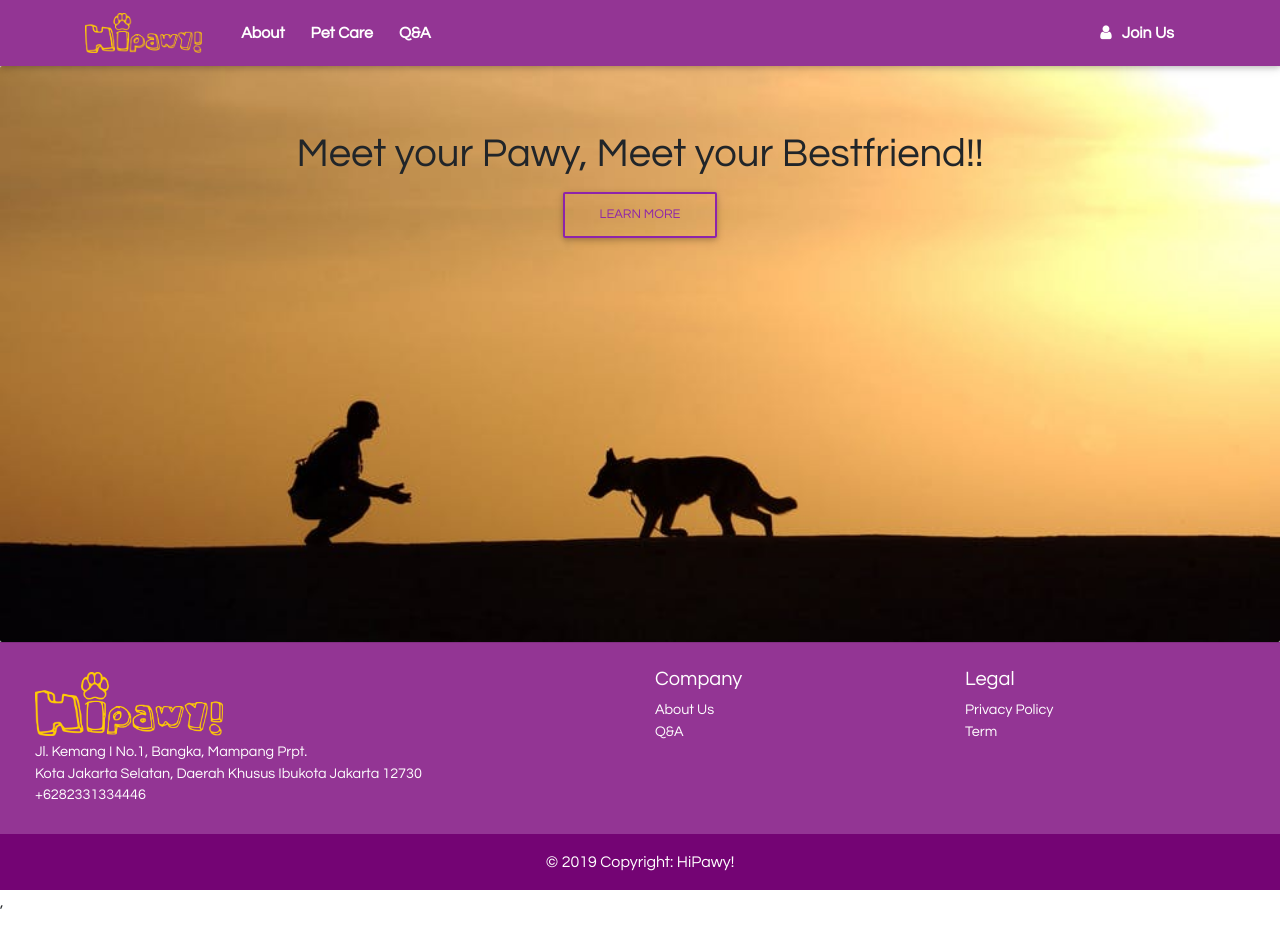
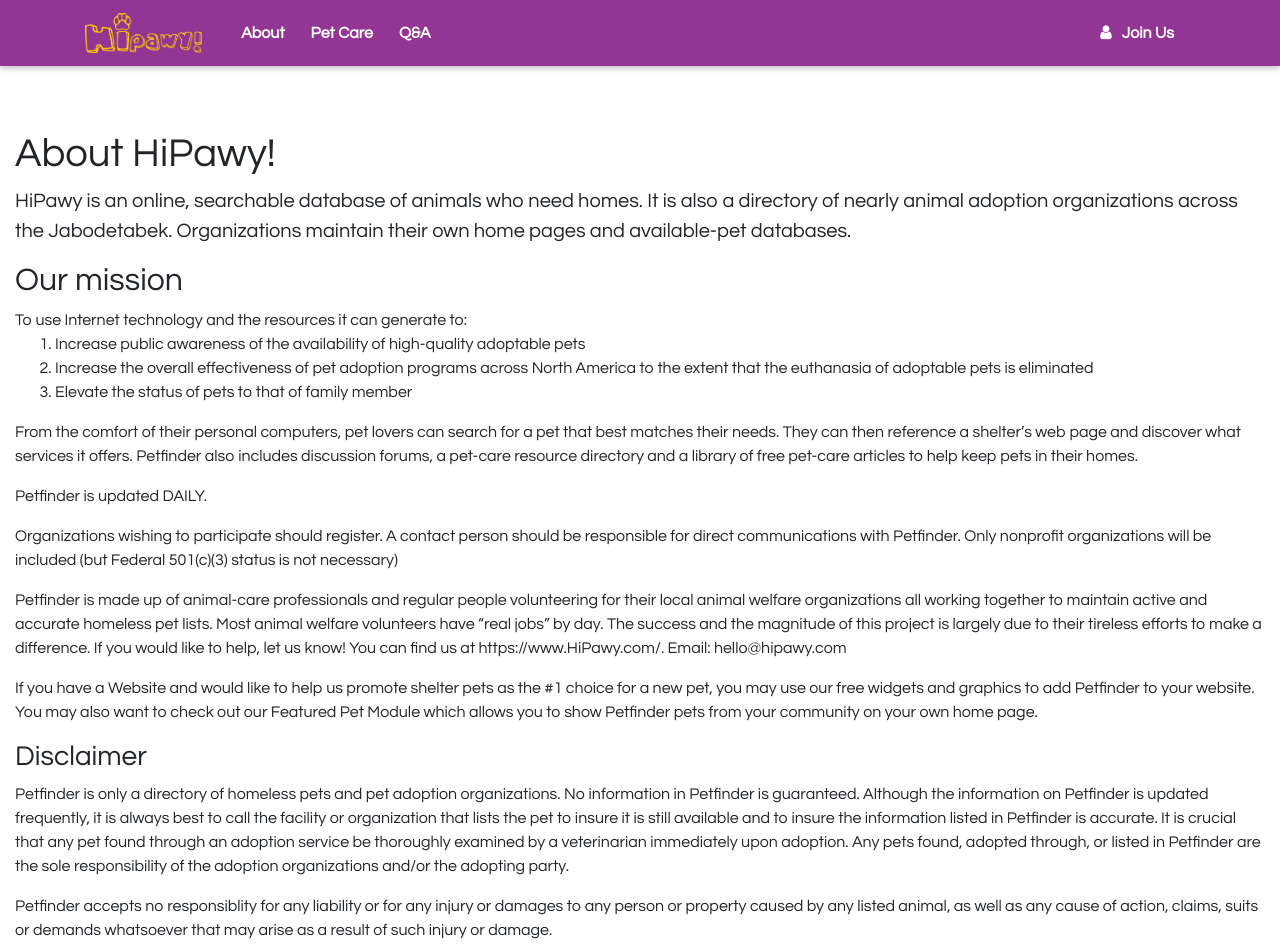
Before and after one commit to hipawy/hipawy-frontend, a React (Create React App) app: page /About in a window 1280 px wide. Shown: the top 952 px of the page. Before the commit the page ends 914 px from the top, so only its background shows below. Built offline with nearby package versions, Linux system fonts and the light colour scheme.

Commit message:
add About and create app.js

```diff
--- /dev/null
+++ b/src/App.js
@@ -0,0 +1,24 @@
+import React, { Component } from "react";
+import { BrowserRouter as Router, Route} from "react-router-dom";
+
+import Home from "./views/Home";
+import About from "./views/About";
+import PetCare from "./views/PetCare";
+
+class App extends Component {
+  render() {
+    return (
+      <Router>
+            <div>
+                <switch>
+          <Route  path="/" exact component={Home} />
+          <Route path="/About" exact component={About} />
+                    <Route path="/PetCare" exact component={PetCare} />
+                </switch>
+        </div>
+      </Router>
+    );
+  }
+}
+
+export default App;
--- a/src/components/Header.js
+++ b/src/components/Header.js
@@ -2,7 +2,6 @@
 import BrandLogo from "../assets/Logo.png";
 import styled from "styled-components";
 import classnames from "classnames";
-//import { BrowserRouter as Router, Route, Link } from "react-router-dom";
 import {
   Navbar,
   NavbarBrand,
@@ -106,7 +105,7 @@
                 block
                 style={{ borderRadius: 0 }}
                 className={classnames({
-                  active: this.state.activeTab == "1"
+                  active: this.state.activeTab === "1"
                 })}
                 onClick={() => {
                   this.toggleTab("1");
@@ -121,7 +120,7 @@
                 block
                 style={{ borderRadius: 0 }}
                 className={classnames({
-                  active: this.state.activeTab == "2"
+                  active: this.state.activeTab === "2"
                 })}
                 onClick={() => {
                   this.toggleTab("2");
--- a/src/index.js
+++ b/src/index.js
@@ -5,13 +5,13 @@
 import ReactDOM from "react-dom";
 import { Provider } from "react-redux";
 import store from "./store";
-import Home from "./views/Home";
+import App from "./App";
 import * as serviceWorker from "./serviceWorker";
 import "./index.css";
 
 ReactDOM.render(
   <Provider store={store}>
-    <Home />,
+    <App />,
   </Provider>,
   document.getElementById("root")
 );
--- a/src/views/About.js
+++ b/src/views/About.js
@@ -1,17 +1,105 @@
 import React, { Component } from "react";
 import styled from "styled-components";
+import { Jumbotron, Container } from "reactstrap";
 import Header from "../components/Header";
 import Footer from "../components/Footer";
+
+const JumboStyle = styled(Jumbotron)`
+  margin-bottom: 0rem;
+`;
 
 class About extends Component {
   state = {};
   render() {
     return (
-      <Body>
+      <div>
         <Header />
+        <div>
+          <JumboStyle fluid>
+            <Container fluid>
+              <h1>About HiPawy!</h1>
+              <p className="lead">
+                HiPawy is an online, searchable database of animals who need
+                homes. It is also a directory of nearly animal adoption
+                organizations across the Jabodetabek. Organizations maintain
+                their own home pages and available-pet databases.
+              </p>
+
+              <h2>Our mission</h2>
+              <p>
+                To use Internet technology and the resources it can generate to:
+                <ol>
+                  <li>
+                    Increase public awareness of the availability of
+                    high-quality adoptable pets
+                  </li>
+                  <li>
+                    Increase the overall effectiveness of pet adoption programs
+                    across North America to the extent that the euthanasia of
+                    adoptable pets is eliminated
+                  </li>
+                  <li>Elevate the status of pets to that of family member</li>
+                </ol>
+              </p>
+              <p>
+                From the comfort of their personal computers, pet lovers can
+                search for a pet that best matches their needs. They can then
+                reference a shelter’s web page and discover what services it
+                offers. Petfinder also includes discussion forums, a pet-care
+                resource directory and a library of free pet-care articles to
+                help keep pets in their homes.
+              </p>
+              <p>Petfinder is updated DAILY.</p>
+              <p>
+                Organizations wishing to participate should register. A contact
+                person should be responsible for direct communications with
+                Petfinder. Only nonprofit organizations will be included (but
+                Federal 501(c)(3) status is not necessary)
+              </p>
+              <p>
+                Petfinder is made up of animal-care professionals and regular
+                people volunteering for their local animal welfare organizations
+                all working together to maintain active and accurate homeless
+                pet lists. Most animal welfare volunteers have “real jobs” by
+                day. The success and the magnitude of this project is largely
+                due to their tireless efforts to make a difference. If you would
+                like to help, let us know! You can find us at
+                https://www.HiPawy.com/. Email: hello@hipawy.com
+              </p>
+              <p>
+                If you have a Website and would like to help us promote shelter
+                pets as the #1 choice for a new pet, you may use our free
+                widgets and graphics to add Petfinder to your website. You may
+                also want to check out our Featured Pet Module which allows you
+                to show Petfinder pets from your community on your own home
+                page.
+              </p>
+              <h3>Disclaimer</h3>
+              <p>
+                Petfinder is only a directory of homeless pets and pet adoption
+                organizations. No information in Petfinder is guaranteed.
+                Although the information on Petfinder is updated frequently, it
+                is always best to call the facility or organization that lists
+                the pet to insure it is still available and to insure the
+                information listed in Petfinder is accurate. It is crucial that
+                any pet found through an adoption service be thoroughly examined
+                by a veterinarian immediately upon adoption. Any pets found,
+                adopted through, or listed in Petfinder are the sole
+                responsibility of the adoption organizations and/or the adopting
+                party.
+              </p>
+              <p>
+                Petfinder accepts no responsiblity for any liability or for any
+                injury or damages to any person or property caused by any listed
+                animal, as well as any cause of action, claims, suits or demands
+                whatsoever that may arise as a result of such injury or damage.
+              </p>
+            </Container>
+          </JumboStyle>
+        </div>
 
         <Footer />
-      </Body>
+      </div>
     );
   }
 }
--- a/src/views/Home.js
+++ b/src/views/Home.js
@@ -3,6 +3,7 @@
 import Header from "../components/Header";
 import Footer from "../components/Footer";
 import { Jumbotron, Container, Button } from "reactstrap";
+//import { BrowserRouter as Router, Route, Link } from "react-router-dom";
 // import Footer from "../components/Footer":
 
 import PetAdopt from "../assets/pet-adopt.jpg";
--- a/src/views/PetCare.js
+++ b/src/views/PetCare.js
@@ -1,5 +1,5 @@
 import React, { Component } from "react";
-import styled from "styled-components";
+// import styled from "styled-components";
 import Header from "../components/Header";
 import Footer from "../components/Footer";
 
@@ -7,10 +7,10 @@
   state = {};
   render() {
     return (
-      <Body>
+      <div>
         <Header />
         <Footer />
-      </Body>
+      </div>
     );
   }
 }
```
Also changed, not shown: 1 other file (tests, documents, lock files or other folders).
